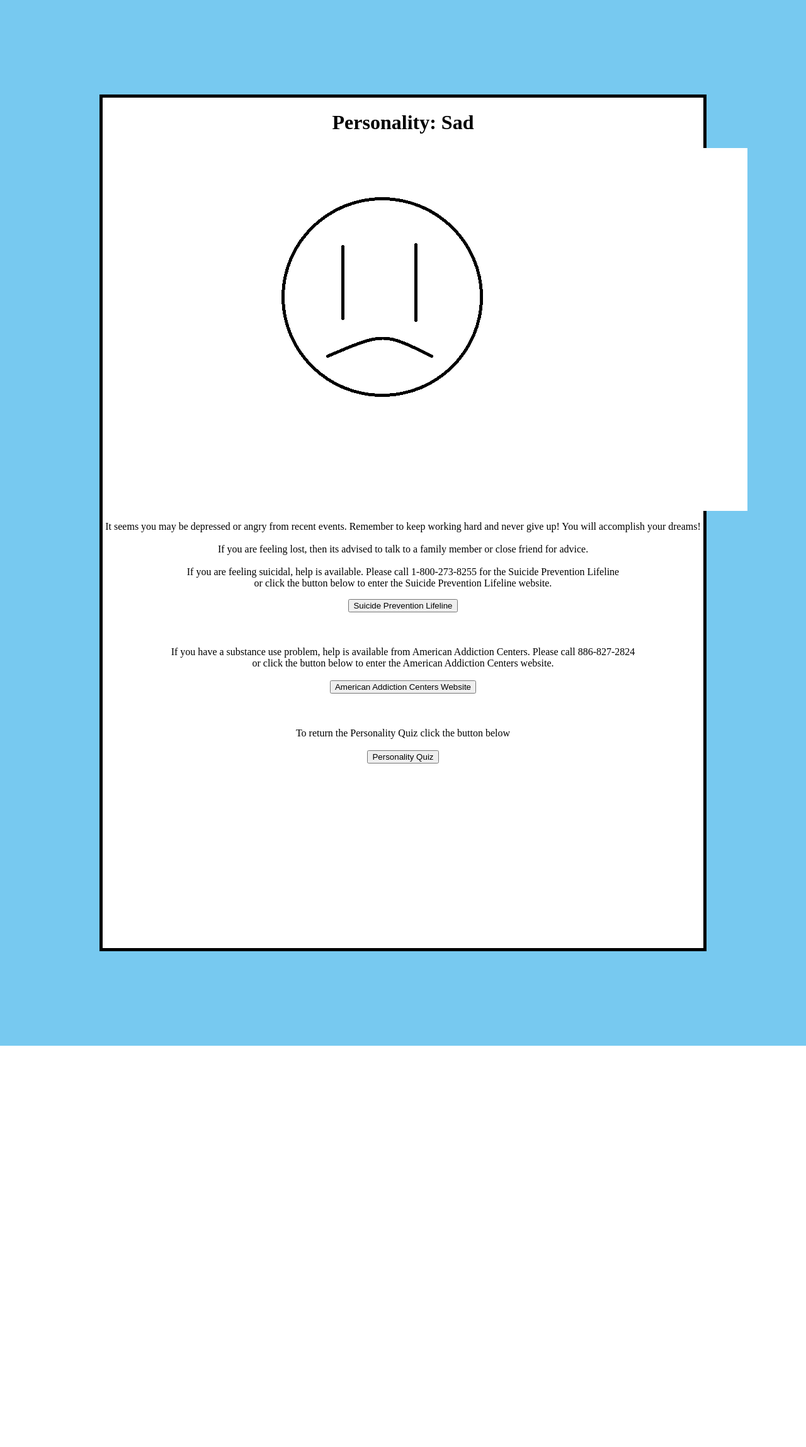
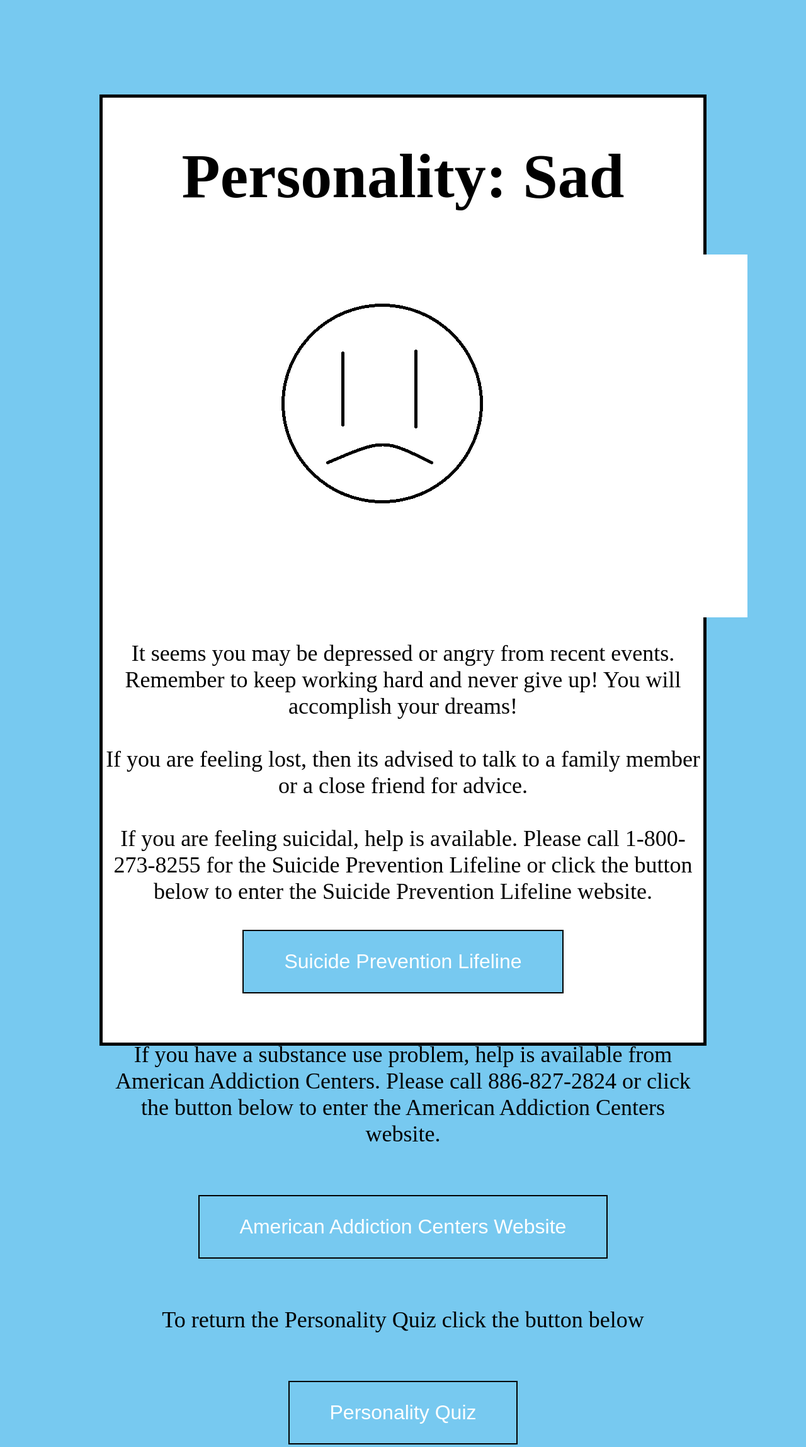
Before and after one commit to AndrewDass1/Personality-Assessment, a Flask app: page /Sad.html in a window 1280 px wide. Shown: the whole page at 63% size. Before the commit the page ends 1660 px from the top, so only its background shows below. Run offline with Flask 2, Linux system fonts and the light colour scheme.

Commit message:
Update Sad.html

```diff
--- a/templates/Sad.html
+++ b/templates/Sad.html
@@ -7,56 +7,70 @@
             background-color: #77c9f0;
         }
         div {
-            height: 1350px;
+            height: 1500px;
             margin: 150px;
             border: 5px solid;
             background-color: #FFFFFF;
         }
+
+        .button {
+        background-color: #77c9f0;
+        border: 2px solid black;
+        color: white;
+        padding: 30px 64px;
+        text-align: center;
+        text-decoration: none;
+        display: inline-block;
+        font-size: 32px;
+        margin: 4px 2px;
+        cursor: pointer;
+        }
+
     </style>
 
     <div>
 
-        <h1> Personality: Sad </h1>
+        <h1 style = "font-size:100px;"> Personality: Sad </h1>
 
         <img src="home/andrew/Documents/Projects/suicidepre/templates/sadface.png">
 
 
-    <p>
+    <p style = "font-size:36px;">
         It seems you may be depressed or angry from recent events. Remember to keep working hard and never give up! You will accomplish your dreams!
         <br>
         <br>
-        If you are feeling lost, then its advised to talk to a family member or close friend for advice.
+        If you are feeling lost, then its advised to talk to a family member or a close friend for advice.
         <br>
         <br>
-        If you are feeling suicidal, help is available. Please call 1-800-273-8255 for the Suicide Prevention Lifeline <br>
-        or click the button below to enter the Suicide Prevention Lifeline website.
+        If you are feeling suicidal, help is available. Please call 1-800-273-8255 for the Suicide Prevention Lifeline or click the button below to enter the Suicide Prevention Lifeline website.
     </p>
 
 
-    <button class="btn btn-success" onclick=" window.open('https://suicidepreventionlifeline.org/','_blank')"> Suicide Prevention Lifeline</button>
+    <button class="button" onclick=" window.open('https://suicidepreventionlifeline.org/','_blank')"> Suicide Prevention Lifeline</button>
+
 
     <br>
     <br>
     <br>
-    <br>
 
-    If you have a substance use problem, help is available from American Addiction Centers. Please call 886-827-2824 <br>
-    or click the button below to enter the American Addiction Centers website.
+    <p style = "font-size:36px;"> If you have a substance use problem, help is available from American Addiction Centers. Please call 886-827-2824
+    or click the button below to enter the American Addiction Centers website. </p>
+
     <br>
     <br>
 
-    <button class="btn btn-success" onclick=" window.open('https://americanaddictioncenters.org/','_blank')"> American Addiction Centers Website</button>
+    <button class="button" onclick=" window.open('https://americanaddictioncenters.org/','_blank')"> American Addiction Centers Website</button>
 
     <br>
     <br>
     <br>
-    <br>
 
-    To return the Personality Quiz click the button below
+    <p style = "font-size:36px;"> To return the Personality Quiz click the button below  </p>
     <br>
     <br>
 
-    <button onclick="back()">Personality Quiz</button>
+    <button onclick="back()" class="button">Personality Quiz</button>
+
 
     <script type="text/javascript">
     function back(){
```
